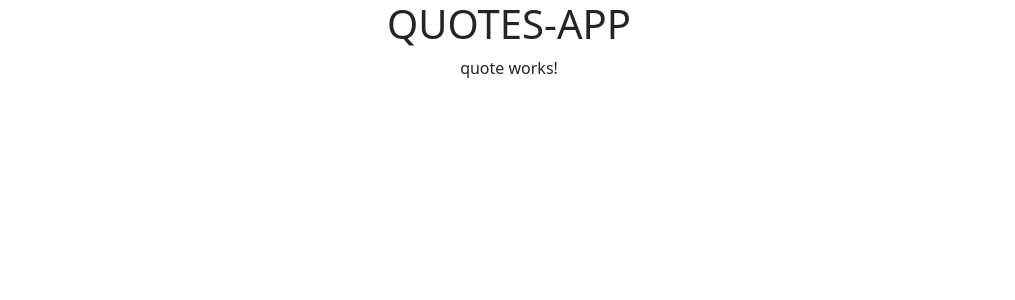
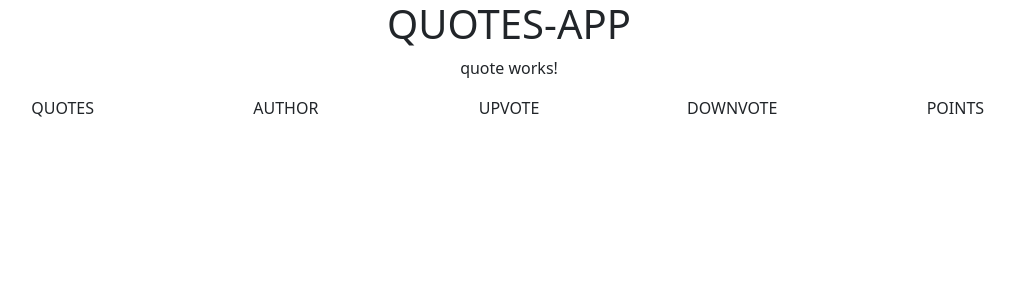
Before and after one commit to Moni-que/QUOTES-APP, an Angular app: page / in a window 1280 px wide. Shown: the top 300 px of the page, without its empty margins (131-1146 px from the left). Built offline with nearby package versions, Linux system fonts and the light colour scheme.

Commit message:
add a row containing columns

```diff
--- a/src/app/quote/quote.component.html
+++ b/src/app/quote/quote.component.html
@@ -1 +1,10 @@
 <p>quote works!</p>
+<div class="container">
+    <div class="row">
+        <div class="col">QUOTES</div>
+        <div class="col">AUTHOR</div>
+        <div class="col">UPVOTE</div>
+        <div class="col">DOWNVOTE</div>
+        <div class="col">POINTS</div>
+    </div>
+</div>
```
